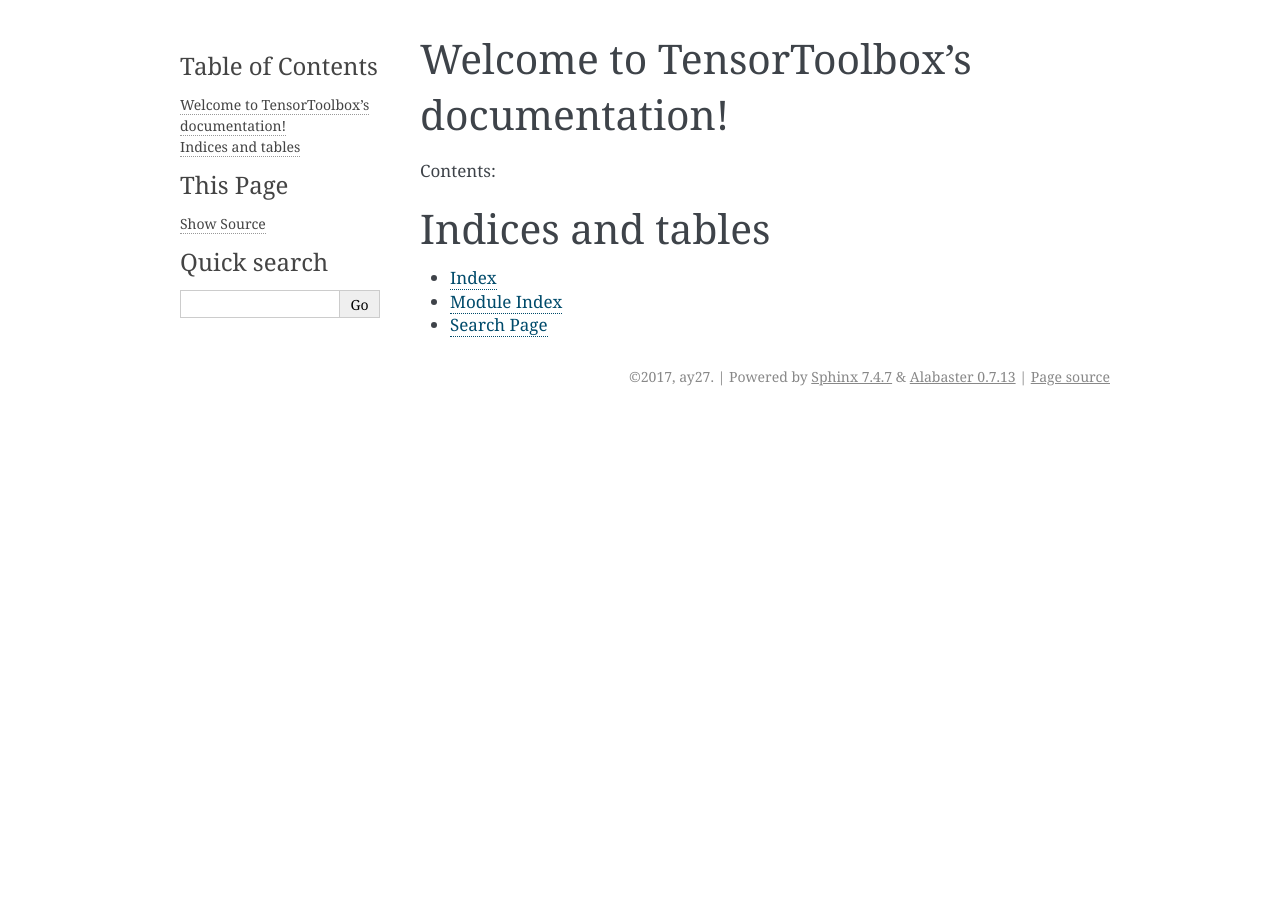
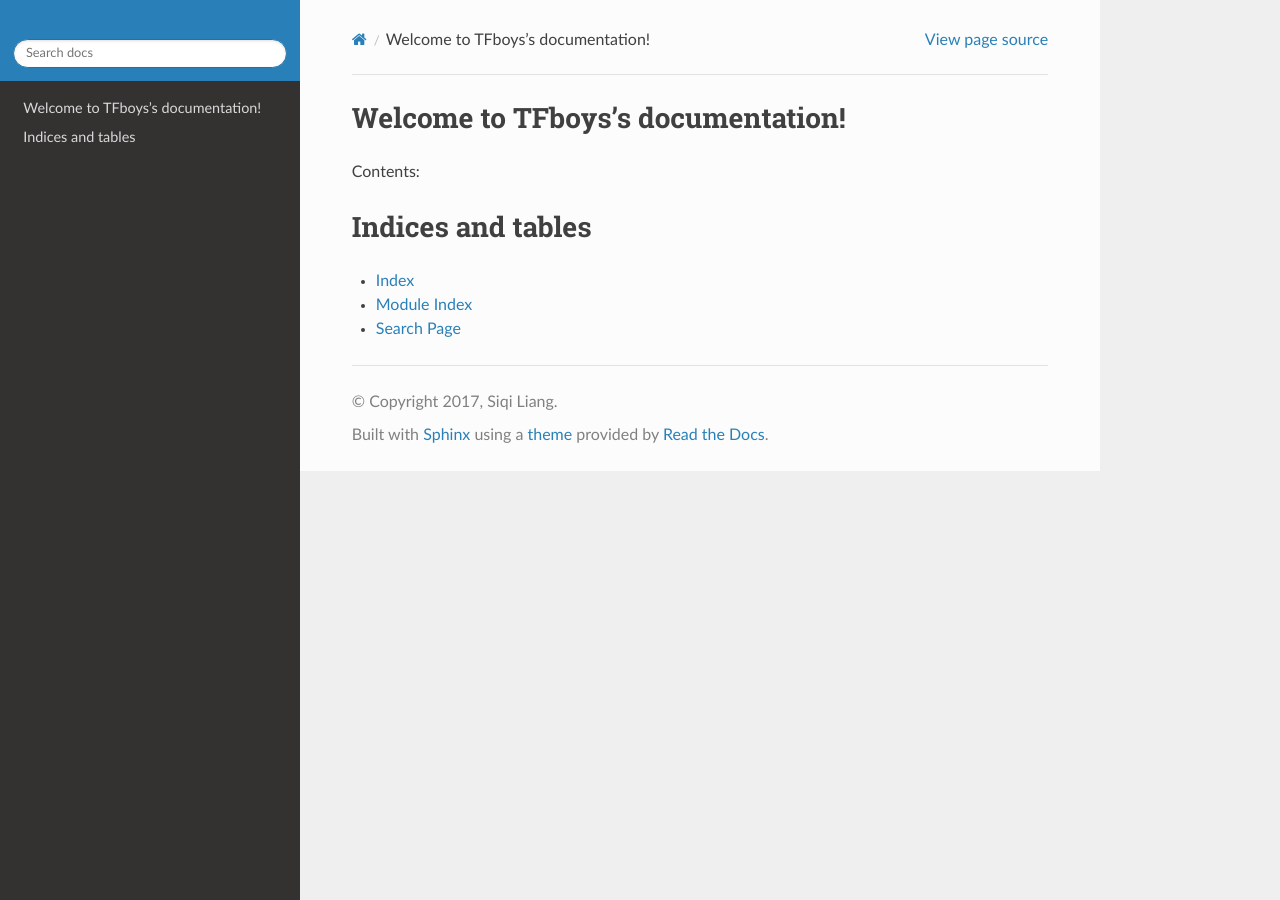
Before and after one commit to Large-Scale-Tensor-Decomposition/TensorD, a Sphinx documentation site: the page built from docs/source/index.rst, in a window 1280 px wide. Built offline with Sphinx 7.4.7 and the Read the Docs theme 2.0.0, drawn with Linux system fonts in a browser that asks for light colours.

Commit message:
Edit docs
Edit docs/source/conf.py on html theme;
Add docs/requirements.txt about html theme

```diff
--- /dev/null
+++ b/docs/requirements.txt
@@ -0,0 +1 @@
+$ pip install sphinx_rtd_theme
--- a/docs/source/conf.py
+++ b/docs/source/conf.py
@@ -1,8 +1,8 @@
 #!/usr/bin/env python3
 # -*- coding: utf-8 -*-
 #
-# TensorToolbox documentation build configuration file, created by
-# sphinx-quickstart on Wed Jan 11 09:43:12 2017.
+# TFboys documentation build configuration file, created by
+# sphinx-quickstart on Mon Jan 16 16:27:04 2017.
 #
 # This file is execfile()d with the current directory set to its
 # containing dir.
@@ -30,7 +30,7 @@
 # Add any Sphinx extension module names here, as strings. They can be
 # extensions coming with Sphinx (named 'sphinx.ext.*') or your custom
 # ones.
-extensions = []
+extensions = ['sphinx.ext.autodoc']
 
 # Add any paths that contain templates here, relative to this directory.
 templates_path = ['_templates']
@@ -49,18 +49,18 @@
 master_doc = 'index'
 
 # General information about the project.
-project = 'TensorToolbox'
-copyright = '2017, ay27'
-author = 'ay27'
+project = 'TFboys'
+copyright = '2017, Siqi Liang'
+author = 'Siqi Liang'
 
 # The version info for the project you're documenting, acts as replacement for
 # |version| and |release|, also used in various other places throughout the
 # built documents.
 #
 # The short X.Y version.
-version = '1'
+version = '0.1'
 # The full version, including alpha/beta/rc tags.
-release = '1'
+release = '0.1'
 
 # The language for content autogenerated by Sphinx. Refer to documentation
 # for a list of supported languages.
@@ -120,21 +120,26 @@
 # The theme to use for HTML and HTML Help pages.  See the documentation for
 # a list of builtin themes.
 #
-html_theme = 'alabaster'
+import sphinx_rtd_theme
+
+html_theme = 'sphinx_rtd_theme' # default: 'alabaster'
 
 # Theme options are theme-specific and customize the look and feel of a theme
 # further.  For a list of options available for each theme, see the
 # documentation.
 #
-# html_theme_options = {}
+html_theme_options = {
+        'logo_only': True,
+        'display_version': False,
+}
 
 # Add any paths that contain custom themes here, relative to this directory.
-# html_theme_path = []
+html_theme_path = [sphinx_rtd_theme.get_html_theme_path()]
 
 # The name for this set of Sphinx documents.
 # "<project> v<release> documentation" by default.
 #
-# html_title = 'TensorToolbox v1'
+html_title = 'TFboys v0.1' # default : off
 
 # A shorter title for the navigation bar.  Default is the same as html_title.
 #
@@ -234,7 +239,7 @@
 # html_search_scorer = 'scorer.js'
 
 # Output file base name for HTML help builder.
-htmlhelp_basename = 'TensorToolboxdoc'
+htmlhelp_basename = 'TFboysdoc'
 
 # -- Options for LaTeX output ---------------------------------------------
 
@@ -260,8 +265,8 @@
 # (source start file, target name, title,
 #  author, documentclass [howto, manual, or own class]).
 latex_documents = [
-    (master_doc, 'TensorToolbox.tex', 'TensorToolbox Documentation',
-     'ay27', 'manual'),
+    (master_doc, 'TFboys.tex', 'TFboys Documentation',
+     'Siqi Liang', 'manual'),
 ]
 
 # The name of an image file (relative to this directory) to place at the top of
@@ -302,7 +307,7 @@
 # One entry per manual page. List of tuples
 # (source start file, name, description, authors, manual section).
 man_pages = [
-    (master_doc, 'tensortoolbox', 'TensorToolbox Documentation',
+    (master_doc, 'tfboys', 'TFboys Documentation',
      [author], 1)
 ]
 
@@ -317,8 +322,8 @@
 # (source start file, target name, title, author,
 #  dir menu entry, description, category)
 texinfo_documents = [
-    (master_doc, 'TensorToolbox', 'TensorToolbox Documentation',
-     author, 'TensorToolbox', 'One line description of project.',
+    (master_doc, 'TFboys', 'TFboys Documentation',
+     author, 'TFboys', 'One line description of project.',
      'Miscellaneous'),
 ]
 
--- a/docs/source/index.rst
+++ b/docs/source/index.rst
@@ -1,16 +1,17 @@
-.. TensorToolbox documentation master file, created by
-   sphinx-quickstart on Wed Jan 11 09:43:12 2017.
+.. TFboys documentation master file, created by
+   sphinx-quickstart on Mon Jan 16 16:27:04 2017.
    You can adapt this file completely to your liking, but it should at least
    contain the root `toctree` directive.
 
-Welcome to TensorToolbox's documentation!
-=========================================
+Welcome to TFboys's documentation!
+==================================
 
 Contents:
 
 .. toctree::
    :maxdepth: 2
-   :numbered:
+   :numbered: 4
+
 
 
 Indices and tables
```
Also changed, not shown: 4 other files.
